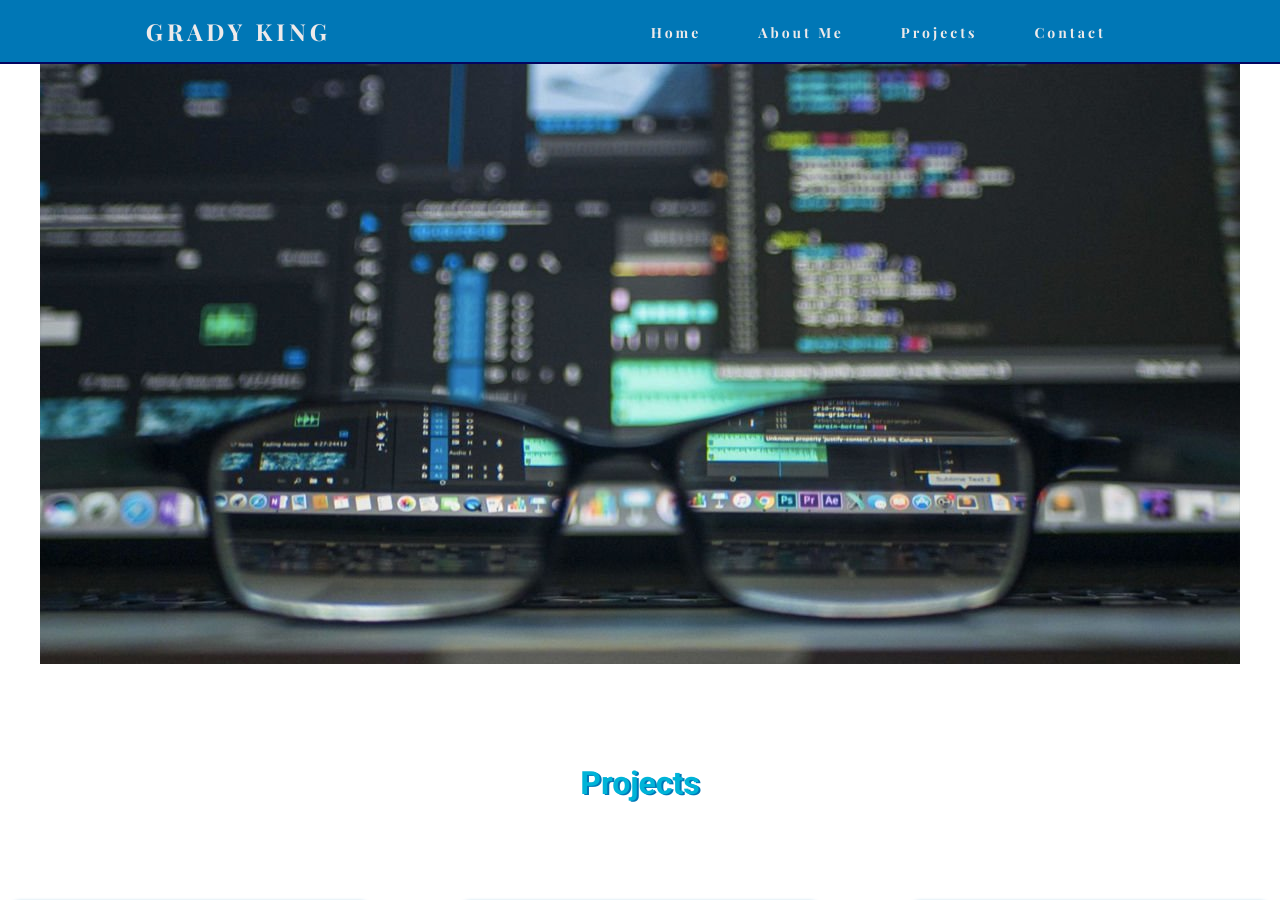
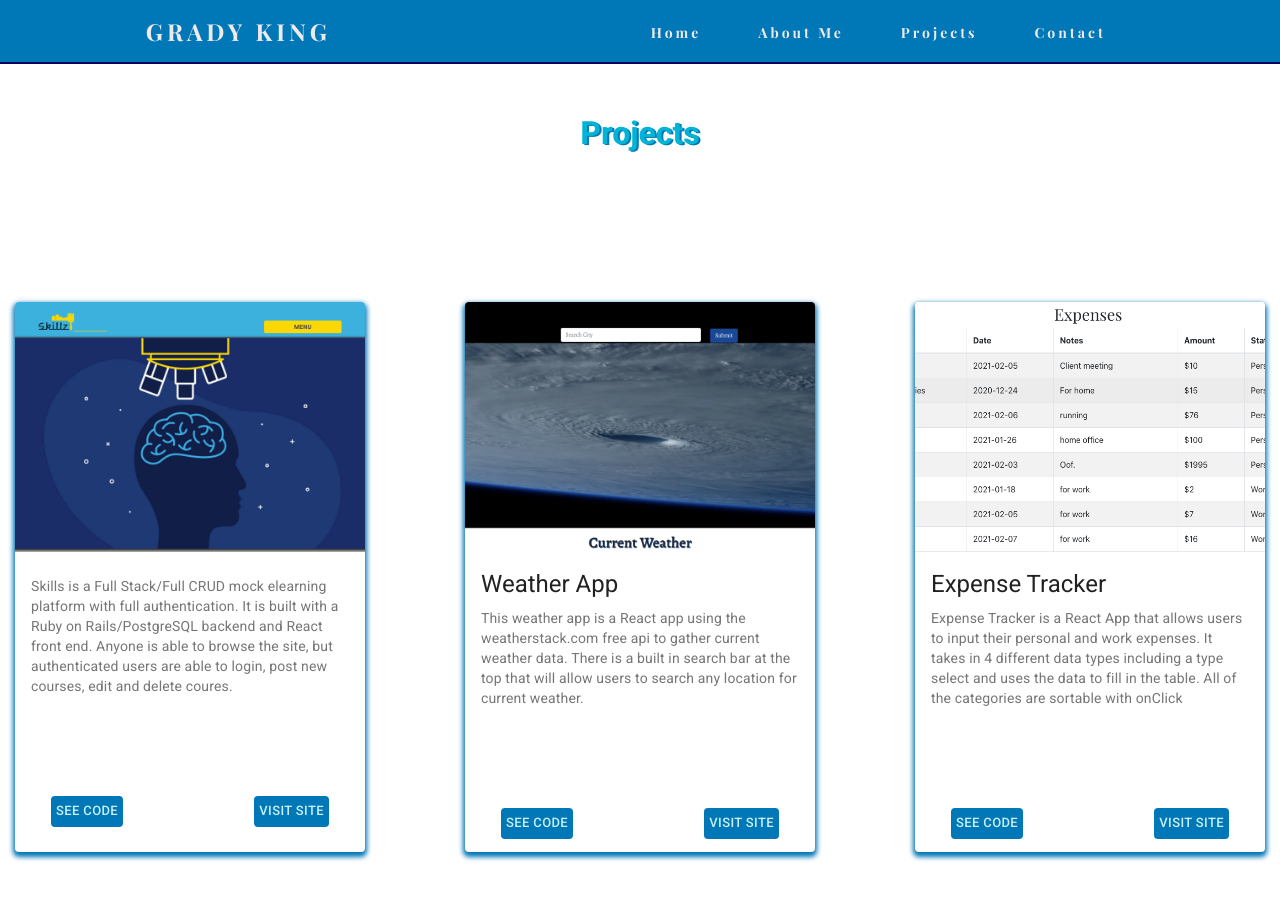
Before and after one commit to gradyki/Portfolio-Site, a React (Create React App) app in the folder client/: page /projects in a window 1280 px wide. Shown: the top 900 px of the page. Built offline with nearby package versions, Linux system fonts and the light colour scheme; a web font is replaced by a local one.

Commit message:
projects page

```diff
--- a/client/src/App.js
+++ b/client/src/App.js
@@ -3,6 +3,7 @@ import { Switch, Route } from 'react-router-dom'
 import Layout from './components/Layout/Layout'
 import Home from './screens/Home/Home'
 import About from './screens/About/About'
+import Projects from './screens/Projects/Projects'
 
 function App() {
   return (
@@ -10,6 +11,9 @@ function App() {
       <Switch>
         <Route path='/about'>
 <About />
+        </Route>
+        <Route path='/projects'>
+          <Projects />
         </Route>
         <Route path='/'>
 <Home />
--- a/client/src/components/Nav/Nav.jsx
+++ b/client/src/components/Nav/Nav.jsx
@@ -22,7 +22,7 @@ export default function Nav() {
           <Link to="/about">About Me</Link>
         </li>
         <li>
-          <Link to="/">Projects</Link>
+          <Link to="/projects">Projects</Link>
         </li>
         <li>
           <Link to="/">Contact</Link>
--- a/client/src/components/ProjectHome/ProjectHome.jsx
+++ b/client/src/components/ProjectHome/ProjectHome.jsx
@@ -10,7 +10,6 @@ import Button from "@material-ui/core/Button";
 import skillz from "../../assets/Skillz.png";
 import weather from "../../assets/Weather.png";
 import expenses from "../../assets/Expenses.png";
-import { shadows } from "@material-ui/system";
 
 const useStyles = makeStyles({
   root: {
@@ -131,9 +130,14 @@ export default function ProjectHome() {
                   table. All of the categories are sortable with onClick
                 </Typography>
                 <div className="home-buttons">
-                  <Button size="small" color="primary">
-                    See Code
-                  </Button>
+                  <a
+                    href="https://github.com/gradyki/Expense-Tracker-Site"
+                    target="_blank"
+                  >
+                    <Button size="small" color="primary">
+                      See Code
+                    </Button>
+                  </a>
                   <a
                     href="https://stoic-williams-437bf3.netlify.app/"
                     target="_blank"
--- /dev/null
+++ b/client/src/screens/Projects/Projects.css
@@ -0,0 +1,10 @@
+.projects-page {
+  display: flex;
+  justify-content: center;
+}
+
+.projects-section {
+  display: flex;
+  flex-wrap: wrap;
+  justify-content: center;
+}
--- /dev/null
+++ b/client/src/screens/Projects/Projects.jsx
@@ -0,0 +1,173 @@
+import "./Projects.css";
+import { makeStyles } from "@material-ui/core/styles";
+import Card from "@material-ui/core/Card";
+import CardActionArea from "@material-ui/core/CardActionArea";
+import CardActions from "@material-ui/core/CardActions";
+import CardContent from "@material-ui/core/CardContent";
+import CardMedia from "@material-ui/core/CardMedia";
+import Typography from "@material-ui/core/Typography";
+import Button from "@material-ui/core/Button";
+import skillz from "../../assets/Skillz.png";
+import weather from "../../assets/Weather.png";
+import expenses from "../../assets/Expenses.png";
+
+const useStyles = makeStyles({
+  root: {
+    width: 350,
+    height: 550,
+    margin: 50,
+    boxShadow: "0 3px 5px 2px rgb(0, 119, 182)",
+  },
+  media: {
+    height: 250,
+  },
+});
+
+export default function Projects() {
+  const classes = useStyles();
+  return (
+    <div className="projects-page">
+      <div className="projects-section">
+        <div className="projects-title">
+          <h1>Projects</h1>
+        </div>
+        <div className="projects-cards-container">
+          <div className="skillz">
+            <Card className={classes.root}>
+              <CardActionArea>
+                <CardMedia
+                  className={classes.media}
+                  image={skillz}
+                  title="Skillz App"
+                />
+                <CardContent>
+                  <Typography
+                    gutterBottom
+                    variant="h5"
+                    component="h2"
+                  ></Typography>
+                  <Typography
+                    variant="body2"
+                    color="textSecondary"
+                    component="p"
+                  >
+                    Skills is a Full Stack/Full CRUD mock elearning platform
+                    with full authentication. It is built with a Ruby on
+                    Rails/PostgreSQL backend and React front end. Anyone is able
+                    to browse the site, but authenticated users are able to
+                    login, post new courses, edit and delete coures.
+                  </Typography>
+                  <div className="home-buttons">
+                    <a href="https://github.com/gradyki/Skillz" target="_blank">
+                      <Button size="small" color="primary">
+                        See Code
+                      </Button>
+                    </a>
+                    <a
+                      href="https://laughing-einstein-b353ef.netlify.app/"
+                      target="_blank"
+                    >
+                      <Button size="small" color="primary">
+                        Visit Site
+                      </Button>
+                    </a>
+                  </div>
+                </CardContent>
+              </CardActionArea>
+              <CardActions></CardActions>
+            </Card>
+          </div>
+
+          <div className="weather">
+            <Card className={classes.root}>
+              <CardActionArea>
+                <CardMedia
+                  className={classes.media}
+                  image={weather}
+                  title="weather app"
+                />
+                <CardContent>
+                  <Typography gutterBottom variant="h5" component="h2">
+                    Weather App
+                  </Typography>
+                  <Typography
+                    variant="body2"
+                    color="textSecondary"
+                    component="p"
+                  >
+                    This weather app is a React app using the weatherstack.com
+                    free api to gather current weather data. There is a built in
+                    search bar at the top that will allow users to search any
+                    location for current weather.
+                  </Typography>
+                  <div className="home-buttons">
+                    <Button size="small" color="primary">
+                      See Code
+                    </Button>
+                    <a
+                      href="https://flamboyant-nightingale-ad12ec.netlify.app/"
+                      target="_blank"
+                    >
+                      <Button size="small" color="primary">
+                        Visit Site
+                      </Button>
+                    </a>
+                  </div>
+                </CardContent>
+              </CardActionArea>
+              <CardActions></CardActions>
+            </Card>
+          </div>
+
+          <div className="expenses">
+            <Card className={classes.root}>
+              <CardActionArea>
+                <CardMedia
+                  className={classes.media}
+                  image={expenses}
+                  title="Expense App"
+                />
+                <CardContent>
+                  <Typography gutterBottom variant="h5" component="h2">
+                    Expense Tracker
+                  </Typography>
+                  <Typography
+                    variant="body2"
+                    color="textSecondary"
+                    component="p"
+                  >
+                    Expense Tracker is a React App that allows users to input
+                    their personal and work expenses. It takes in 4 different
+                    data types including a type select and uses the data to fill
+                    in the table. All of the categories are sortable with
+                    onClick
+                  </Typography>
+                  <div className="home-buttons">
+                    <a
+                      href="https://github.com/gradyki/Expense-Tracker-Site"
+                      target="_blank"
+                    >
+                      <Button size="small" color="primary">
+                        See Code
+                      </Button>
+                    </a>
+                    <a
+                      href="https://stoic-williams-437bf3.netlify.app/"
+                      target="_blank"
+                    >
+                      <Button size="small" color="primary">
+                        Visit Site
+                      </Button>
+                    </a>
+                  </div>
+                </CardContent>
+              </CardActionArea>
+
+              <CardActions></CardActions>
+            </Card>
+          </div>
+        </div>
+      </div>
+    </div>
+  );
+}
```
